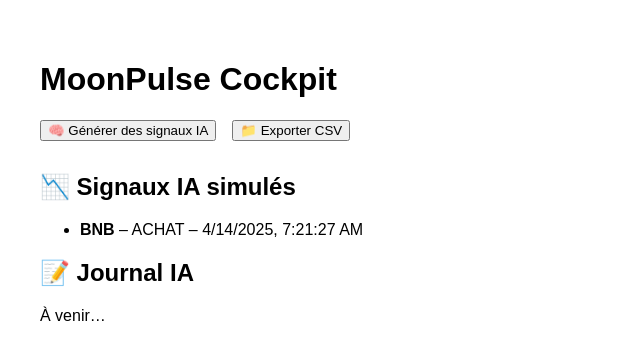
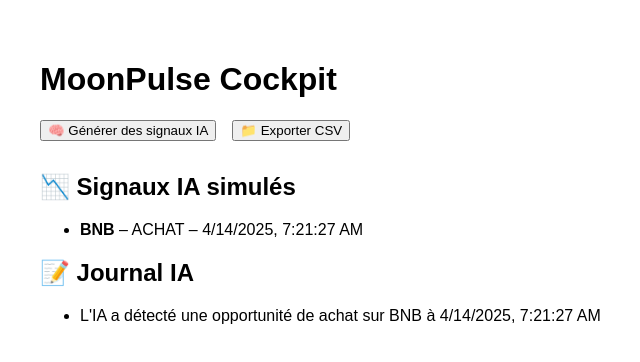
Before and after one commit to moonpulse-ai/moonpulse-cockpit, a React (Vite) app: page / in a window 1280 px wide. Both pictures are taken after a click on the button "🧠 Générer des signaux IA". Shown: the top 362 px of the page, without its empty margins (0-640 px from the left). Built offline with nearby package versions, Linux system fonts and the light colour scheme.

Commit message:
Update main.jsx

```diff
--- a/src/main.jsx
+++ b/src/main.jsx
@@ -5,19 +5,28 @@ const generateSignal = () => {
   const actions = ['ACHAT', 'VENTE', 'ATTENTE']
   const assets = ['BTC', 'ETH', 'SOL', 'BNB', 'XRP']
   const random = (arr) => arr[Math.floor(Math.random() * arr.length)]
+  const actif = random(assets)
+  const action = random(actions)
+  const timestamp = new Date().toLocaleString()
+
+  const explication = `L'IA a détecté une opportunité de ${action.toLowerCase()} sur ${actif} à ${timestamp}`
+
   return {
-    actif: random(assets),
-    action: random(actions),
-    timestamp: new Date().toLocaleString()
+    actif,
+    action,
+    timestamp,
+    explication
   }
 }
 
 function App() {
   const [signaux, setSignaux] = useState([])
+  const [journal, setJournal] = useState([])
 
   const ajouterSignal = () => {
     const nouveau = generateSignal()
     setSignaux([nouveau, ...signaux])
+    setJournal([nouveau.explication, ...journal])
   }
 
   const exporterCSV = () => {
@@ -52,7 +61,11 @@ function App() {
       </ul>
 
       <h2>📝 Journal IA</h2>
-      <p>À venir…</p>
+      <ul>
+        {journal.map((entry, i) => (
+          <li key={i}>{entry}</li>
+        ))}
+      </ul>
     </div>
   )
 }
```
